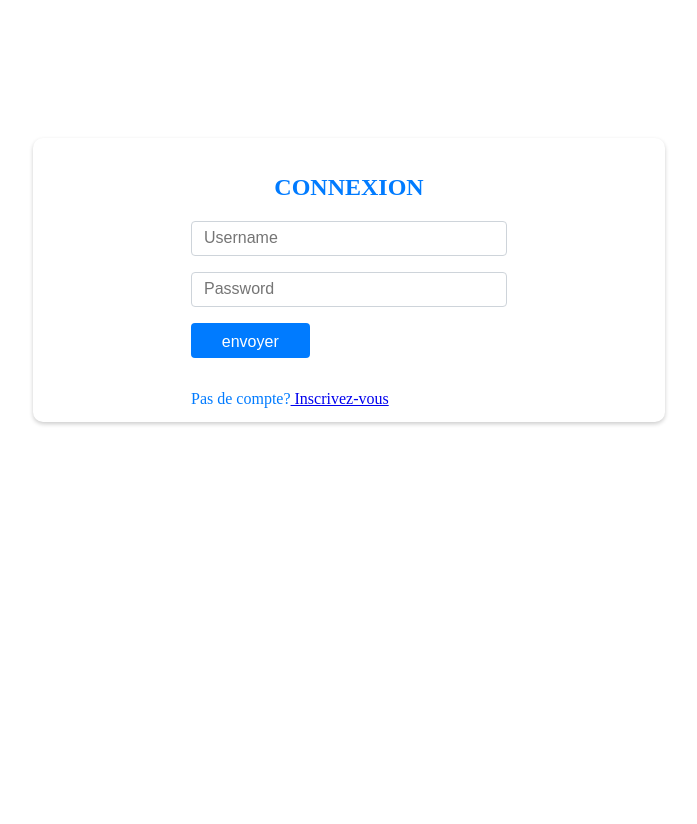
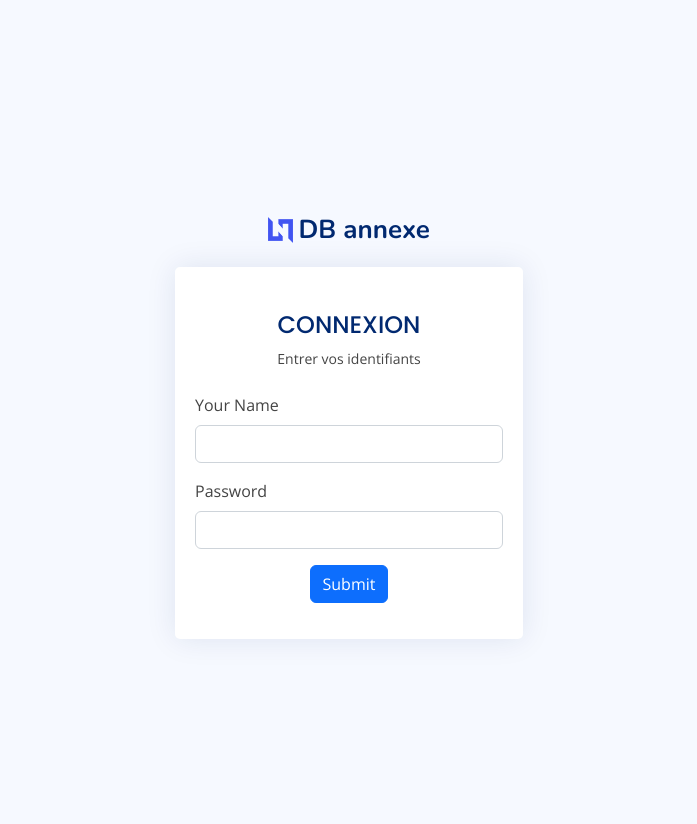
Before and after one commit to gif-yasmine/un-rire-d-expect, a Django app: page /comptes/connexion in a window 1280 px wide. Shown: the whole page, without its empty margins (291-988 px from the left). Before the commit the page ends 425 px from the top, so only its background shows below. Run offline with Django 4.2, Linux system fonts and the light colour scheme; some libraries are stand-ins or nearby versions.

Commit message:
Update connexion.html
connexion

```diff
--- a/registre/comptes/templates/connexion.html
+++ b/registre/comptes/templates/connexion.html
@@ -1,39 +1,75 @@
 <br/>
 {% load static %}
-<head>
-    <title>Ma page HTML</title>
-    <link rel="stylesheet" type="text/css" href="{%  static 'css/form.css' %}">
-</head>
+<body>
+    <header>
+        {% include 'main/header.html' %}
+    </header>
+    <main>
+      <div class="container">
 
-<body>
-    <section class="content">
-        <div >
-            <div class="form ">
-                <h1>CONNEXION </h1>
-                <form method="POST" class="mx-auto ">
-                    <div class="text-center">
+        <section class="section register min-vh-100 d-flex flex-column align-items-center justify-content-center py-4">
+          <div class="container">
+            <div class="row justify-content-center">
+              <div class="col-lg-4 col-md-6 d-flex flex-column align-items-center justify-content-center">
+
+                <div class="d-flex justify-content-center py-4">
+                  <a href="index.html" class="logo d-flex align-items-center w-auto">
+                    <img src="assets/img/logo.png" alt="">
+                    <span class="d-none d-lg-block">DB annexe</span>
+                  </a>
+                </div><!-- End Logo -->
+
+                <div class="card mb-3">
+
+                  <div class="card-body">
+
+                    <div class="pt-4 pb-2">
+                      <h5 class="card-title text-center pb-0 fs-4">CONNEXION </h5>
+                      <p class="text-center small">Entrer vos identifiants</p>
                       {% csrf_token %}
                       {% for info in messages %}
-                        <p style="color:red">{{ info }}</p>
+                      <p style="color:blue">{{ info }}</p>
                       {%endfor%}
                     </div>
-                    <div>
-                        <div class="input">
-                            <input class="col-6 " type="Username" name="username" placeholder="Username" />
+                    {% csrf_token %}
+                    <form class="row g-3 needs-validation" novalidate method="POST">
+                      {% csrf_token %}
+                      <form class="row g-3" method="POST">
+                        <div class="col-md-12">
+                          <label for="inputName5"  class="form-label">Your Name</label>
+                          <input type="text" name="username" class="form-control" id="inputName5">
                         </div>
-                        <div class="input" >
-                            <input class="col-8 " type="Password" name="password" placeholder="Password">
+
+                        <div class="col-md-12">
+                          <label for="inputPassword5" class="form-label">Password</label>
+                          <input type="password" name="password" class="form-control" id="inputPassword5">
                         </div>
-                        <div class="bouton">
-                            <div class="btn">
-                                <button class="nav-link" type="submit" value="">envoyer</button>
-                                <p>Pas de compte?<a href="#"> Inscrivez-vous</a></p>
+                        <div class="text-center">
+                          <button type="submit" class="btn btn-primary">Submit</button>
+                        </div>
+                        </form>
+                    </form>
+
                   </div>
                 </div>
-                    <div>
-                </from>
+
+                {% comment %} <div class="credits">
+                  <!-- All the links in the footer should remain intact. -->
+                  <!-- You can delete the links only if you purchased the pro version. -->
+                  <!-- Licensing information: https://bootstrapmade.com/license/ -->
+                  <!-- Purchase the pro version with working PHP/AJAX contact form: https://bootstrapmade.com/nice-admin-bootstrap-admin-html-template/ -->
+                  Designed by <a href="https://bootstrapmade.com/">BootstrapMade</a>
+                </div> {% endcomment %}
+
               </div>
             </div>
+          </div>
+
         </section>
-    {% comment %} {% include '../pages/footer.html' %} {% endcomment %}
+
+      </div>
+    </main>
+    {% comment %} <footer>
+        {% include 'main/footer.html' %}
+    </footer> {% endcomment %}
   </body>
```
Lines whose indentation alone changed are shown as unchanged.
